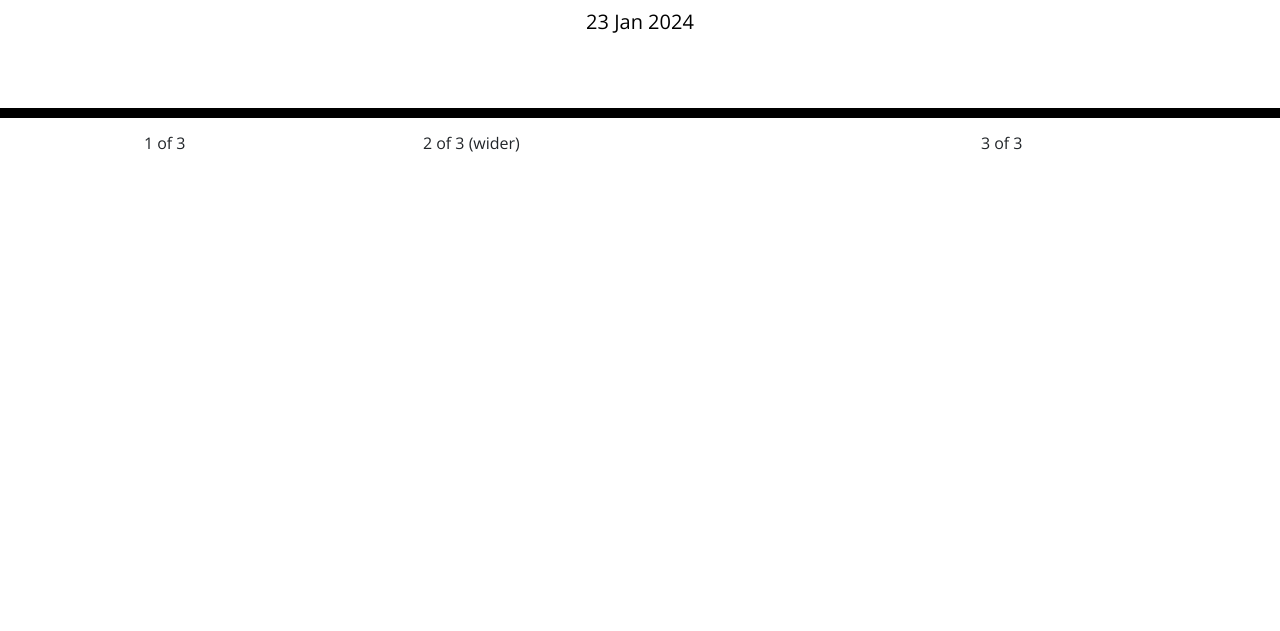
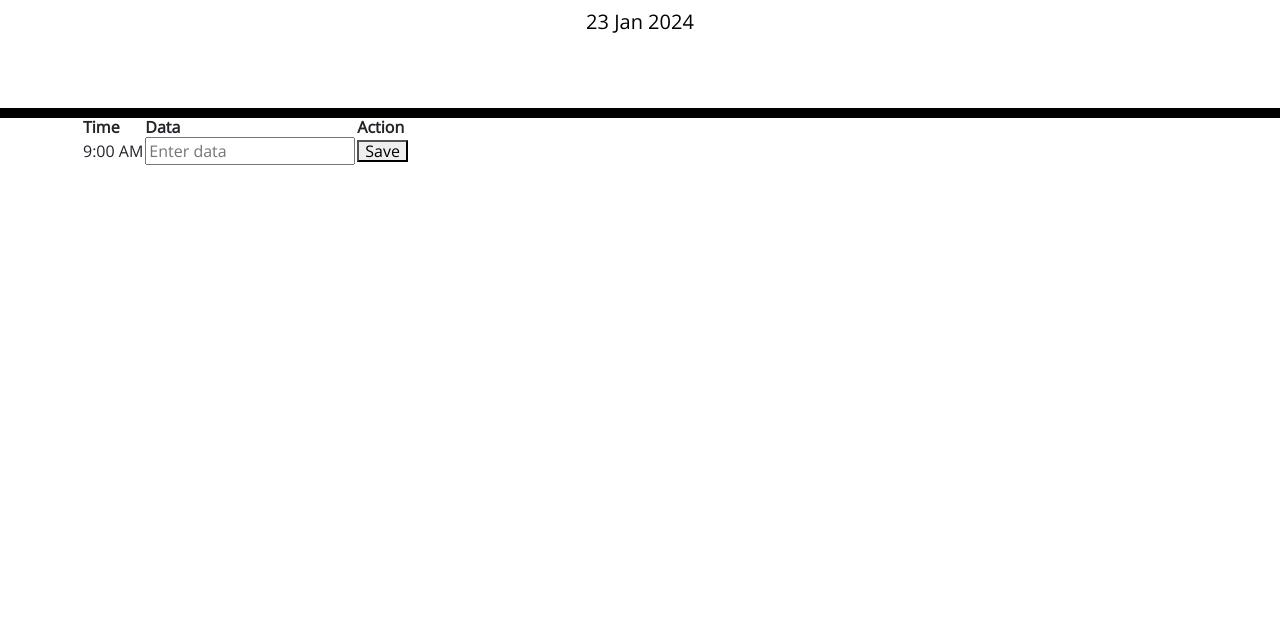
Before and after one commit to christyl1992/Third-Party-APIs-Daily-Planner-App, a plain HTML site: page index.html in a window 1280 px wide. Shown: the part 169-800 px from the top of the page. Drawn offline with nearby package versions, Linux system fonts and the light colour scheme.

```diff
--- a/index.html
+++ b/index.html
@@ -32,19 +32,29 @@
     </header>
     <div class="container">
       <!-- Timeblocks go here -->
-      <div class="container">
-        <div class="row">
-          <div class="col">
-            1 of 3
-          </div>
-          <div class="col-6">
-            2 of 3 (wider)
-          </div>
-          <div class="col">
-            3 of 3
-          </div>
-        </div>
-    </div>
+      <table>
+        <!-- Table header -->
+        <thead>
+          <!-- Header row -->
+          <tr>
+            <th>Time</th>
+            <th>Data</th>
+            <th>Action</th>
+          </tr>
+        </thead>
+        <!-- Table body -->
+        <tbody>
+          <!-- Table rows go here -->
+          <!-- Repeat this structure for each row -->
+          <tr>
+            <td class="small-col">9:00 AM</td>
+            <td class="large-col"><input type="text" placeholder="Enter data"></td>
+            <td class="small-col"><button onclick="saveData(0)">Save</button></td>
+          </tr>
+          <tr>
+          </tr>
+        </tbody>
+      </table>
 
 
 <!-- Bootstrap -->
```
